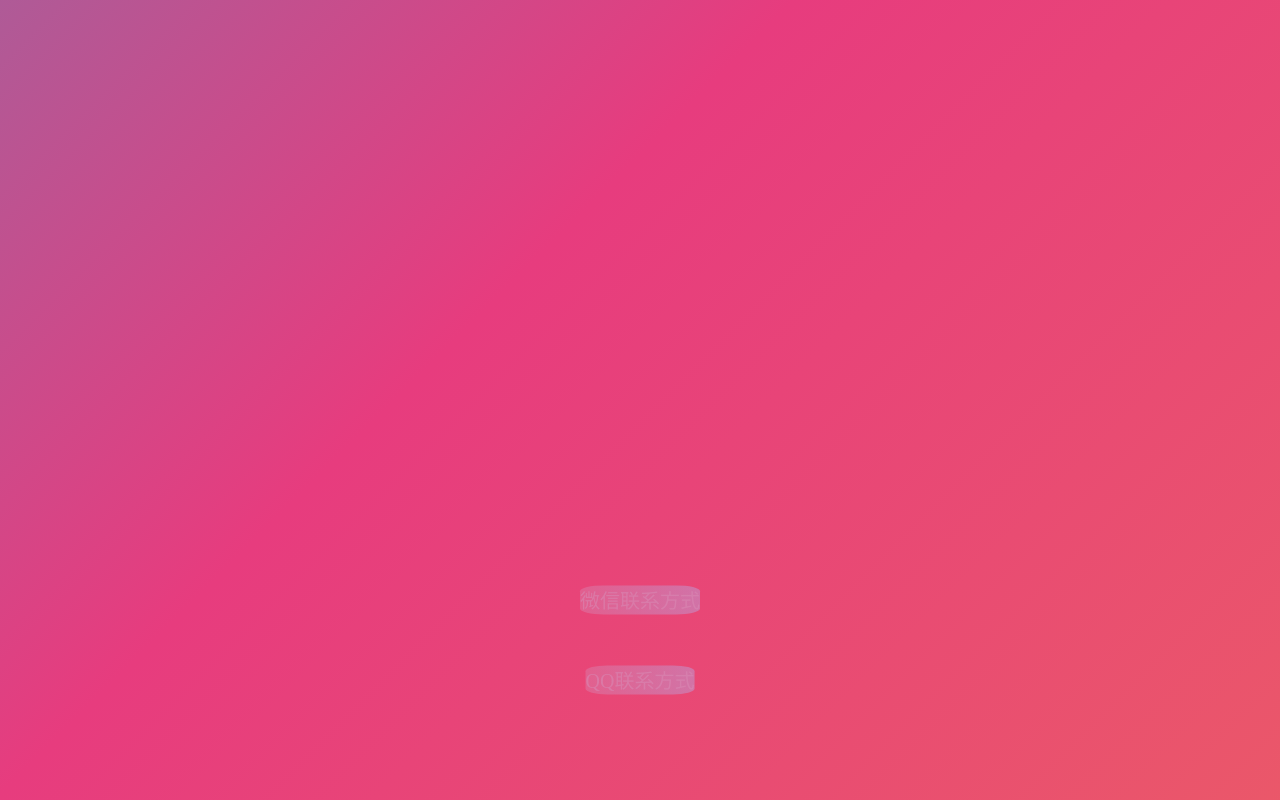
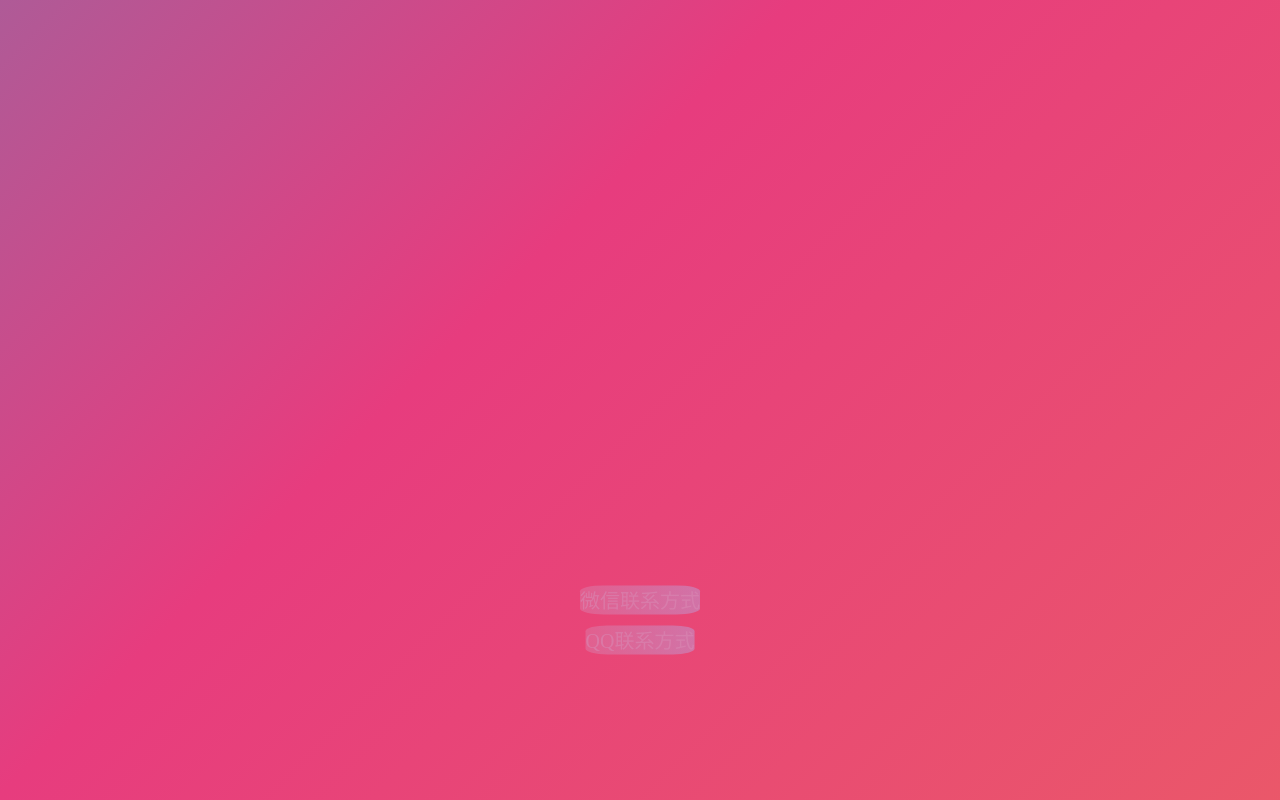
Before and after one commit to KokomiServer/-, a plain HTML site: page index.html in a window 1280 px wide. Drawn offline with Linux system fonts and the light colour scheme.

Commit message:
Update index.html

```diff
--- a/index.html
+++ b/index.html
@@ -54,7 +54,7 @@
             #img_q{
                 position:absolute;
                 left:50%;
-                top:85%;
+                top:80%;
                 transform:translate(-50%,-50%);
                 border-radius: 20%;
                 text-align:center;
```
